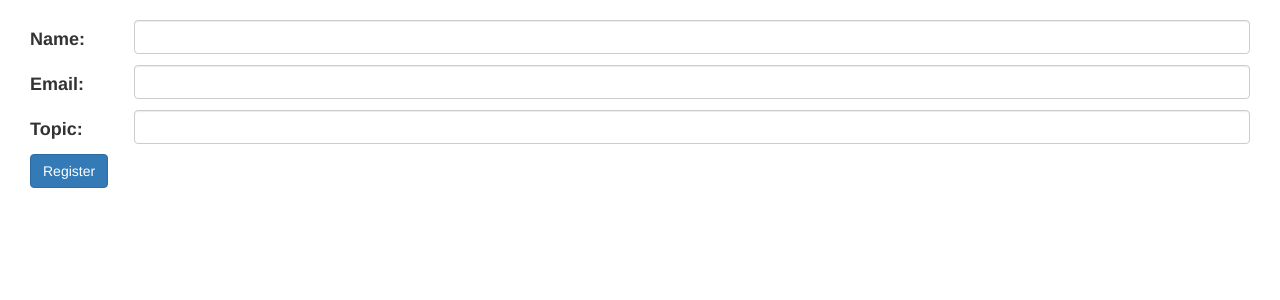
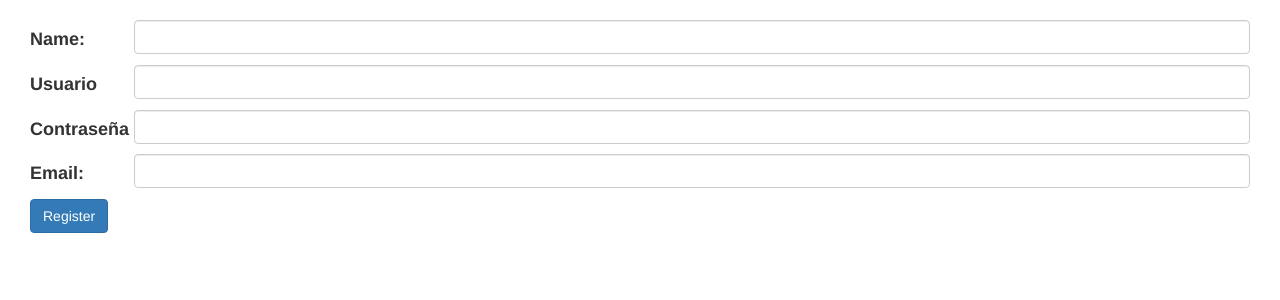
Before and after one commit to l5nacho/app7_automated_emails, a Flask app: page /register in a window 1280 px wide. Shown: the part 52-352 px from the top of the page. Run offline with Flask 2, Linux system fonts and the light colour scheme; some libraries are stand-ins or nearby versions.

Commit message:
Añadido campos usuario y contraseña al registro. Eliminamos tema (se añadirá en la página privada)

```diff
--- a/forms.py
+++ b/forms.py
@@ -5,6 +5,9 @@ from wtforms import validators
 class AddUserForm(FlaskForm):
     name = StringField('Name: ',
                        [validators.InputRequired(message='Por favor ingrese un nombre')])
+    user = StringField('Usuario',
+                       [validators.InputRequired(message='Por favor ingrese un usuario')])
+    password = PasswordField('Contraseña')
     email = StringField('Email: ',
                         [validators.InputRequired(message='Por favor ingrese un email'),
                          validators.Email(message='Ingrese un email valido')])
--- a/routes.py
+++ b/routes.py
@@ -1,6 +1,6 @@
 from app import app, db
 from flask import render_template, flash, url_for, redirect, get_flashed_messages, make_response, request, session
-from models import User, Username
+from models import User, Admin
 from datetime import datetime
 
 import forms
@@ -34,8 +34,10 @@ def register():
     form = forms.AddUserForm()
     if form.validate_on_submit():
         user = User(name=form.name.data,
+                    user=form.user.data,
+                    password=form.password.data,
+                    topic=form.topic.data,
                     email=form.email.data,
-                    topic=form.topic.data,
                     date_add=datetime.utcnow(),
                     date_mod=datetime.utcnow())
         db.session.add(user)
--- a/templates/register.html
+++ b/templates/register.html
@@ -11,14 +11,19 @@
             {{validators(form.name)}}
         </div>
         <div class="row">
+            <div class="col-sm-1"><h4>{{ form.user.label }}</h4></div>
+            <div class="col-sm-11">{{ form.user(class="form-control") }}</div>
+            {{validators(form.user)}}
+        </div>
+        <div class="row">
+            <div class="col-sm-1"><h4>{{ form.password.label }}</h4></div>
+            <div class="col-sm-11">{{ form.password(class="form-control") }}</div>
+            {{validators(form.password)}}
+        </div>
+        <div class="row">
             <div class="col-sm-1"><h4>{{ form.email.label }}</h4></div>
             <div class="col-sm-11">{{ form.email(class="form-control") }}</div>
             {{validators(form.email)}}
-        </div>
-        <div class="row">
-            <div class="col-sm-1"><h4>{{ form.topic.label }}</h4></div>
-            <div class="col-sm-11">{{ form.topic(class="form-control") }}</div>
-            {{validators(form.topic)}}
         </div>
         <div class="col">
         {{ form.submit(class="btn btn-primary") }}
```
Also changed, not shown: models.py (+8 -4 lines), data.db.
